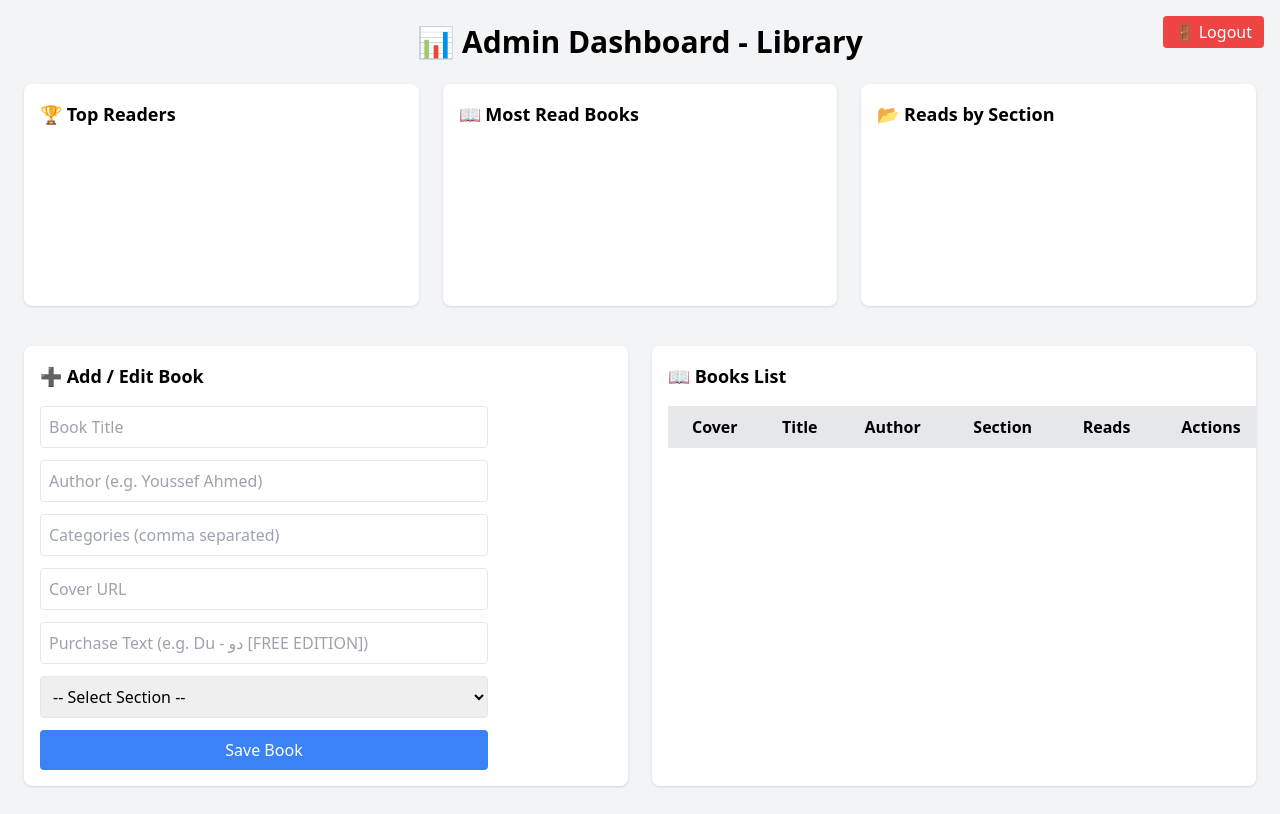
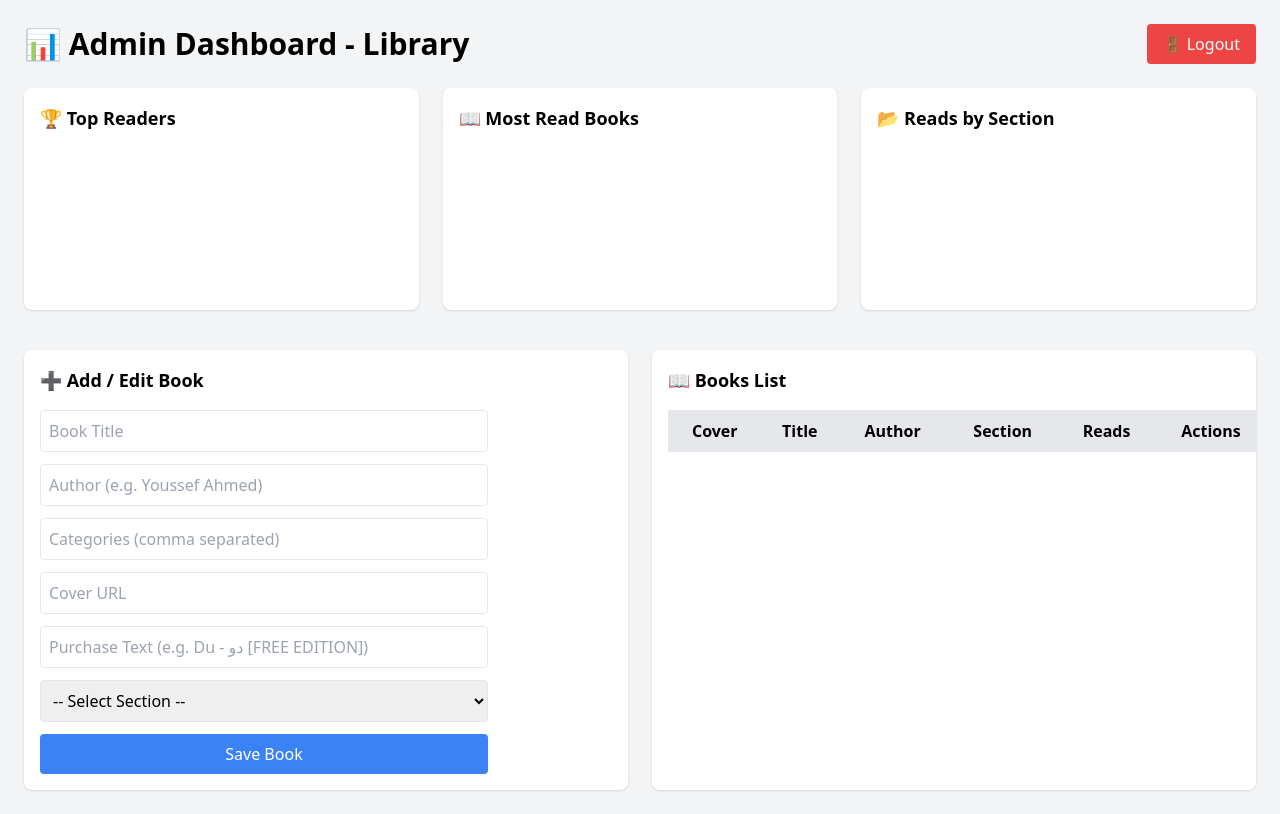
Before and after one commit to detcho-dev/admin, a plain HTML site: page index.html in a window 1280 px wide. Drawn offline with nearby package versions, Linux system fonts and the light colour scheme; no server answers.

Commit message:
Update index.html

```diff
--- a/index.html
+++ b/index.html
@@ -9,7 +9,17 @@
 </head>
 <body class="bg-gray-100 min-h-screen p-4 md:p-6">
 
-  <h1 class="text-xl md:text-3xl font-bold mb-6 text-center">📊 Admin Dashboard - Library</h1>
+  <!-- Header -->
+<div class="flex flex-col md:flex-row items-center justify-between mb-6">
+  <h1 class="text-xl md:text-3xl font-bold text-center md:text-left mb-3 md:mb-0">
+    📊 Admin Dashboard - Library
+  </h1>
+  <button id="logoutBtn"
+    class="bg-red-500 text-white px-4 py-2 rounded hover:bg-red-600 w-full md:w-auto">
+    🚪 Logout
+  </button>
+</div>
+
 
   <!-- === GRID: Leaderboard + Charts === -->
   <div class="grid gap-6 grid-cols-1 md:grid-cols-2 lg:grid-cols-3 mb-10">
@@ -111,11 +121,8 @@ onAuthStateChanged(auth, (user) => {
 });
 
 // Logout button
-const logoutBtn = document.createElement("button");
-logoutBtn.textContent = "🚪 Logout";
-logoutBtn.className = "absolute top-4 right-4 bg-red-500 text-white px-3 py-1 rounded";
-logoutBtn.onclick = () => signOut(auth);
-document.body.appendChild(logoutBtn);
+document.getElementById("logoutBtn").onclick = () => signOut(auth);
+
 
 // ===== Leaderboard =====
 const q = query(collection(db, "leaderboard"), orderBy("score", "desc"), limit(10));
```
